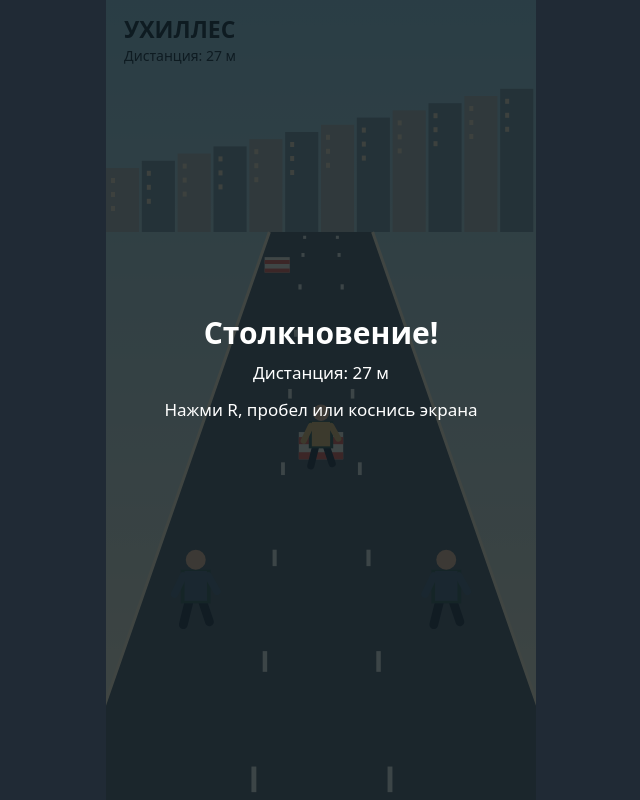
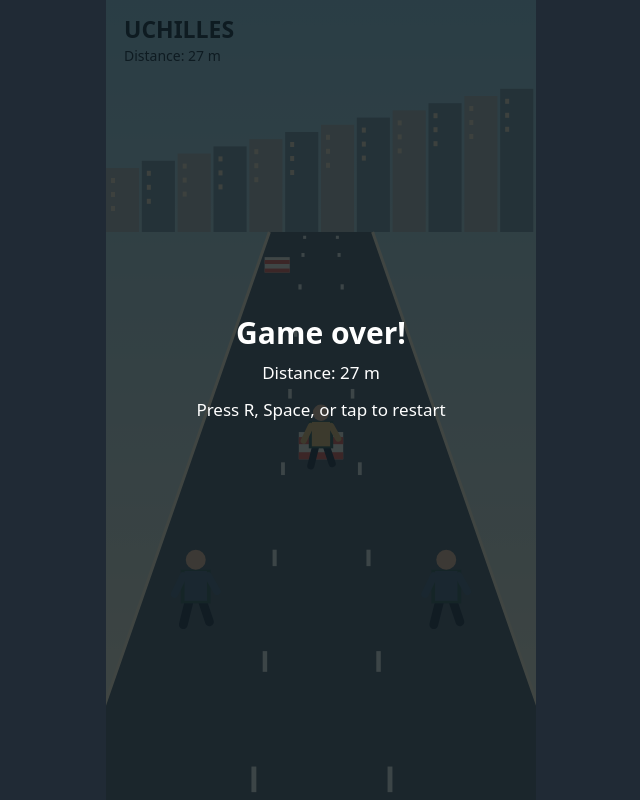
Before and after one commit to Gal81/Uchilles, a React (Vite) app: page / in a window 1280 px wide. Shown: the whole page, without its empty margins (319-959 px from the left). Built offline with nearby package versions, Linux system fonts and the light colour scheme.

Commit message:
Update locales

```diff
--- a/index.html
+++ b/index.html
@@ -4,7 +4,7 @@
     <meta charset="UTF-8" />
     <link rel="icon" type="image/svg+xml" href="/favicon.svg" />
     <meta name="viewport" content="width=device-width, initial-scale=1.0" />
-    <title>uchilles</title>
+    <title></title>
   </head>
   <body>
     <div id="root"></div>
--- a/src/App.tsx
+++ b/src/App.tsx
@@ -1,4 +1,5 @@
 import {
+  useSyncExternalStore,
   useRef,
   useEffect,
 } from 'react';
@@ -8,10 +9,23 @@ import {
   updateGame,
 } from './game/gameState.ts';
 import { drawScene } from './game/drawScene.ts';
+import { getLocale, subscribeToLocale } from './locales/index.ts';
 import './App.css';
 
 function App() {
   const canvasRef = useRef<HTMLCanvasElement>(null);
+  const locale = useSyncExternalStore(
+    subscribeToLocale,
+    getLocale,
+    getLocale,
+  );
+  const localeRef = useRef(locale);
+
+  useEffect(() => {
+    localeRef.current = locale;
+    document.title = locale.documentTitle;
+    document.documentElement.lang = locale.languageTag;
+  }, [locale]);
 
   useEffect(() => {
     const canvas = canvasRef.current;
@@ -88,7 +102,7 @@ function App() {
       previousTime = time;
 
       updateGame(game, dt);
-      drawScene(ctx, game, width, height);
+      drawScene(ctx, game, width, height, localeRef.current);
       animationId = requestAnimationFrame(tick);
     };
 
@@ -114,7 +128,7 @@ function App() {
       <canvas
         ref={canvasRef}
         className="game-canvas"
-        aria-label="Ухиллес — городской раннер"
+        aria-label={locale.canvasLabel}
       />
     </main>
   );
--- a/src/game/drawScene.ts
+++ b/src/game/drawScene.ts
@@ -1,6 +1,7 @@
 import type { GameState } from './types.ts';
 import { drawObstacle } from './drawObstacle.ts';
 import { drawRunner } from './drawRunner.ts';
+import type { Locale } from '../locales/index.ts';
 
 function fillPolygon(
   ctx: CanvasRenderingContext2D,
@@ -20,6 +21,7 @@ export function drawScene(
   game: GameState,
   width: number,
   height: number,
+  locale: Locale,
 ) {
   const sky = ctx.createLinearGradient(0, 0, 0, height);
   sky.addColorStop(0, '#8ab6c1');
@@ -93,10 +95,10 @@ export function drawScene(
 
   ctx.fillStyle = '#14242b';
   ctx.font = 'bold 23px system-ui';
-  ctx.fillText('УХИЛЛЕС', 18, 38);
+  ctx.fillText(locale.gameTitle, 18, 38);
 
   ctx.font = '14px system-ui';
-  ctx.fillText(`Дистанция: ${Math.floor(game.distance)} м`, 18, 61);
+  ctx.fillText(locale.distance(Math.floor(game.distance)), 18, 61);
 
   if (game.status === 'over') {
     ctx.fillStyle = 'rgba(13, 24, 31, 0.76)';
@@ -105,16 +107,16 @@ export function drawScene(
     ctx.textAlign = 'center';
     ctx.fillStyle = '#fff';
     ctx.font = 'bold 30px system-ui';
-    ctx.fillText('Столкновение!', centerX, height * 0.43);
+    ctx.fillText(locale.gameOver, centerX, height * 0.43);
 
     ctx.font = '17px system-ui';
     ctx.fillText(
-      `Дистанция: ${Math.floor(game.distance)} м`,
+      locale.distance(Math.floor(game.distance)),
       centerX,
       height * 0.43 + 35,
     );
     ctx.fillText(
-      'Нажми R, пробел или коснись экрана',
+      locale.restartHint,
       centerX,
       height * 0.43 + 72,
     );
--- /dev/null
+++ b/src/locales/en.ts
@@ -0,0 +1,9 @@
+export const en = {
+  languageTag: 'en',
+  documentTitle: 'Uchilles',
+  gameTitle: 'UCHILLES',
+  canvasLabel: 'Uchilles endless runner game',
+  distance: (meters: number) => `Distance: ${meters} m`,
+  gameOver: 'Game over!',
+  restartHint: 'Press R, Space, or tap to restart',
+} as const;
--- /dev/null
+++ b/src/locales/index.ts
@@ -0,0 +1,28 @@
+import { en } from './en.ts';
+
+const locales = {
+  en,
+} satisfies Record<string, Locale>;
+
+export type Locale = typeof en;
+export type LocaleCode = keyof typeof locales;
+
+const DEFAULT_LOCALE: LocaleCode = 'en';
+let currentLocale: LocaleCode = DEFAULT_LOCALE;
+const listeners = new Set<() => void>();
+
+export function getLocale(): Locale {
+  return locales[currentLocale];
+}
+
+export function setLocale(code: LocaleCode) {
+  if (code === currentLocale) return;
+
+  currentLocale = code;
+  listeners.forEach((listener) => listener());
+}
+
+export function subscribeToLocale(listener: () => void) {
+  listeners.add(listener);
+  return () => listeners.delete(listener);
+}
```
